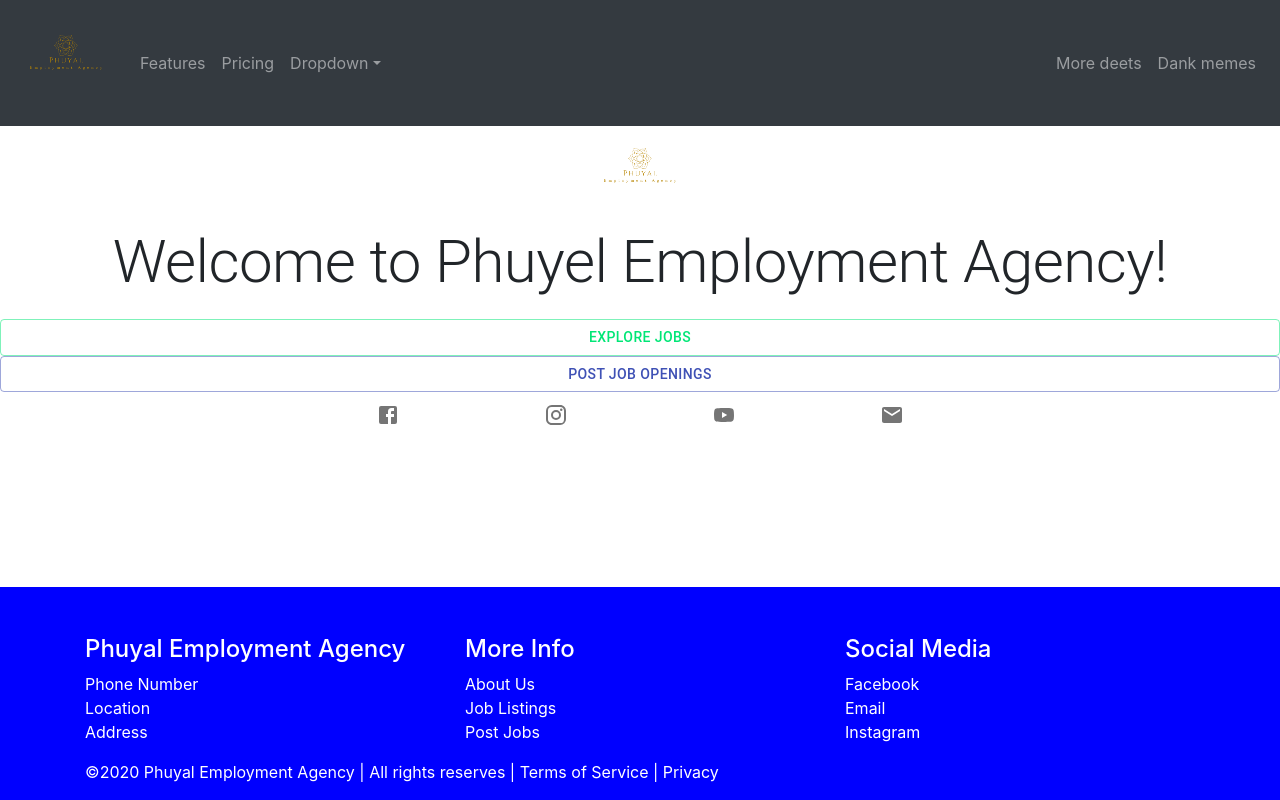
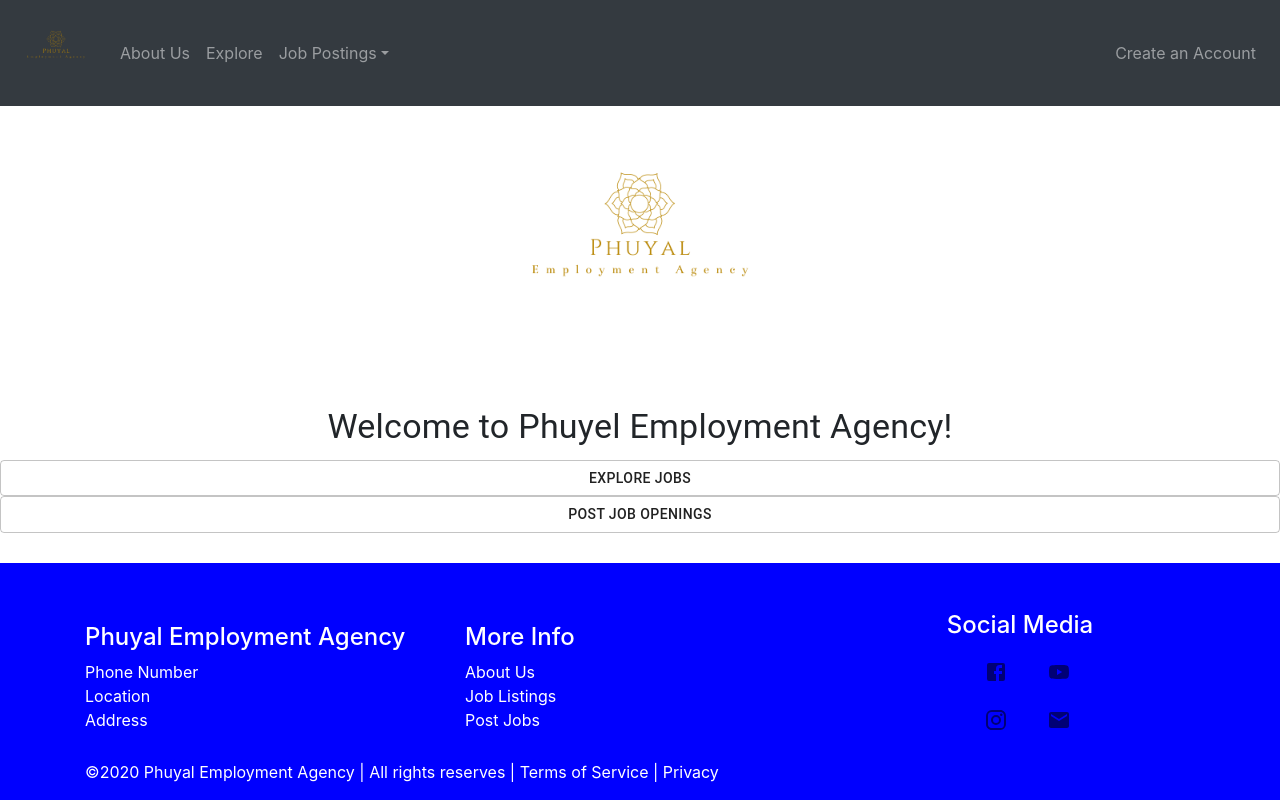
Before and after one commit to lazaridoue/Phuyal-Employment-Agency, a React (Create React App) app: page / in a window 1280 px wide. Built offline with nearby package versions, Linux system fonts and the light colour scheme.

Commit message:
Fixed the navbar addded the logo image and fied the social media on the bottom

```diff
--- a/src/App.js
+++ b/src/App.js
@@ -5,12 +5,6 @@ import './App.css';
 import { makeStyles } from '@material-ui/core/styles';
 import { MemoryRouter as Router } from 'react-router';
 import { useHistory } from "react-router-dom";
-import BottomNavigation from '@material-ui/core/BottomNavigation';
-import BottomNavigationAction from '@material-ui/core/BottomNavigationAction';
-import FacebookIcon from '@material-ui/icons/Facebook';
-import InstagramIcon from '@material-ui/icons/Instagram';
-import YouTubeIcon from '@material-ui/icons/YouTube';
-import EmailIcon from '@material-ui/icons/Email';
 import Footer from "./Components/Footer";
 
 const useStyles = makeStyles({
@@ -44,53 +38,39 @@ function App() {
 
         <ReactBootStrap.Navbar collapseOnSelect expand="sm" bg="dark" variant="dark">
           <ReactBootStrap.Navbar.Brand href="#home">
-            <img alt="img" src="/Images/transparent_logo.png" width="100" height="100" className="d-inline-block align-top"/></ReactBootStrap.Navbar.Brand>
+            <img alt="img" src="/Images/transparent_logo.png" width="80" height="80" className="d-inline-block align-top"/></ReactBootStrap.Navbar.Brand>
           <ReactBootStrap.Navbar.Toggle aria-controls="responsive-navbar-nav" />
           <ReactBootStrap.Navbar.Collapse id="responsive-navbar-nav">
         <ReactBootStrap.Nav className="mr-auto">
 
-          <ReactBootStrap.Nav.Link href="#features">Features</ReactBootStrap.Nav.Link>
+          <ReactBootStrap.Nav.Link href="#about">About Us</ReactBootStrap.Nav.Link>
 
-          <ReactBootStrap.Nav.Link href="#pricing">Pricing</ReactBootStrap.Nav.Link>
+          <ReactBootStrap.Nav.Link href="#pricing">Explore</ReactBootStrap.Nav.Link>
 
-          <ReactBootStrap.NavDropdown title="Dropdown" id="collasible-nav-dropdown">
+          <ReactBootStrap.NavDropdown title="Job Postings" id="collasible-nav-dropdown">
 
-          <ReactBootStrap.NavDropdown.Item href="#action/3.1">Action</ReactBootStrap.NavDropdown.Item>
-
-          <ReactBootStrap.NavDropdown.Item href="#action/3.2">Another action</ReactBootStrap.NavDropdown.Item>
-
-          <ReactBootStrap.NavDropdown.Item href="#action/3.3">Something</ReactBootStrap.NavDropdown.Item>
+          <ReactBootStrap.NavDropdown.Item href="#action/3.1">Find a Job</ReactBootStrap.NavDropdown.Item>
 
         <ReactBootStrap.NavDropdown.Divider/>
-        <ReactBootStrap.NavDropdown.Item href="#action/3.4">Separated link</ReactBootStrap.NavDropdown.Item>
+        <ReactBootStrap.NavDropdown.Item href="#action/3.2">Post a Job</ReactBootStrap.NavDropdown.Item>
         </ReactBootStrap.NavDropdown>
 
       </ReactBootStrap.Nav>
       <ReactBootStrap.Nav>
-      <ReactBootStrap.Nav.Link href="#deets">More deets</ReactBootStrap.Nav.Link>
-      <ReactBootStrap.Nav.Link eventKey={2} href="#memes">Dank memes </ReactBootStrap.Nav.Link>
+      <ReactBootStrap.Nav.Link href="#deets">Create an Account</ReactBootStrap.Nav.Link>
       </ReactBootStrap.Nav>
       </ReactBootStrap.Navbar.Collapse>
       </ReactBootStrap.Navbar>
 
         <header className="App-header">
-          <center><img alt="img" src="/Images/transparent_logo.png" width="100" height="100" className="d-inline-block align-top"/>
-          <Typography variant="h2" gutterBottom className = {useStyles.style1}> Welcome to Phuyel Employment Agency! </Typography> </center>
+          <center><img alt="img" src="/Images/transparent_logo.png" width="300" height="300" className="d-inline-block align-top"/>
+          <Typography variant="h4" gutterBottom className = {useStyles.style1}> Welcome to Phuyel Employment Agency! </Typography> </center>
         </header>
       <div>
         <Router>
-          <Button fullWidth variant="outlined" color="secondary" onClick={handleClick}> Explore Jobs </Button>
-          <Button fullWidth variant="outlined" color="primary"> Post Job Openings </Button>
-</Router>
-      </div>
-
-      <div>
-        <BottomNavigation value={value} onChange={handleChange} className={classes.style1}>
-        <BottomNavigationAction label="Facebook" value="Facebook" icon={<FacebookIcon />} />
-        <BottomNavigationAction label="Instagram" value="Instagram" icon={<InstagramIcon />} />
-        <BottomNavigationAction label="YouTube" value="YouTube" icon={<YouTubeIcon />} />
-        <BottomNavigationAction label="Email" value="Email" icon={<EmailIcon />} />
-        </BottomNavigation>
+          <Button fullWidth variant="outlined"  onClick={handleClick}> Explore Jobs </Button>
+          <Button fullWidth variant="outlined" > Post Job Openings </Button>
+        </Router>
       </div>
       </div>
     <Footer />
--- a/src/components/Footer.js
+++ b/src/components/Footer.js
@@ -1,11 +1,16 @@
 import React from 'react';
 import "./Footer.css"
+import { IconButton } from '@material-ui/core';
+import FacebookIcon from '@material-ui/icons/Facebook';
+import InstagramIcon from '@material-ui/icons/Instagram';
+import YouTubeIcon from '@material-ui/icons/YouTube';
+import EmailIcon from '@material-ui/icons/Email';
 
 const Footer = () => {
     return (
         <div className = "main-footer">
             <div className ="container">
-                <div className = "row">
+                <div className = "row align-items-center">
                     {/* {Column1} */}
                     <div className="col">
                         <h4> Phuyal Employment Agency</h4>
@@ -26,12 +31,24 @@ const Footer = () => {
                     </div>
                     {/* {Column3} */}
                     <div className="col">
-                        <h4> Social Media</h4>
+                        <h4 align="center">Social Media</h4>
+                        <div className = "row justify-content-md-center">
+                        <div className="col col-lg-2">
                         <ul className ="list-unstyled">
-                            <li>Facebook</li>
-                            <li>Email</li>
-                            <li>Instagram</li>
+                            <li><IconButton label="Facebook" value="Facebook"><FacebookIcon /></IconButton></li>
+                            <li><IconButton label="Instagram" value="Instagram"><InstagramIcon /></IconButton></li>
                         </ul>
+                        </div>
+                        <div className="col col-lg-2">
+                        <ul className ="list-unstyled">
+                            <li><IconButton label="YouTube" value="YouTube"><YouTubeIcon /></IconButton></li>
+                            <li><IconButton label="Email" value="Email"><EmailIcon /></IconButton></li>
+                        </ul>
+                    </div></div>
+
+                    <div className="col">
+
+                    </div>
                     </div>
                 </div>
                 <div className = "row">
```
Also changed, not shown: 1 other file (tests, documents, lock files or other folders).
